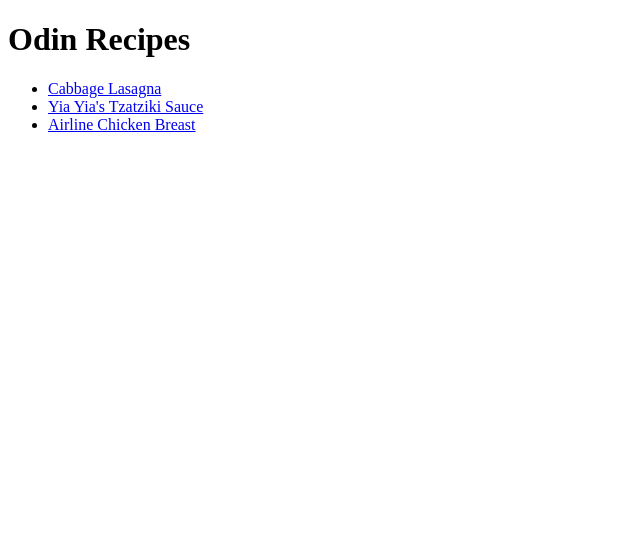
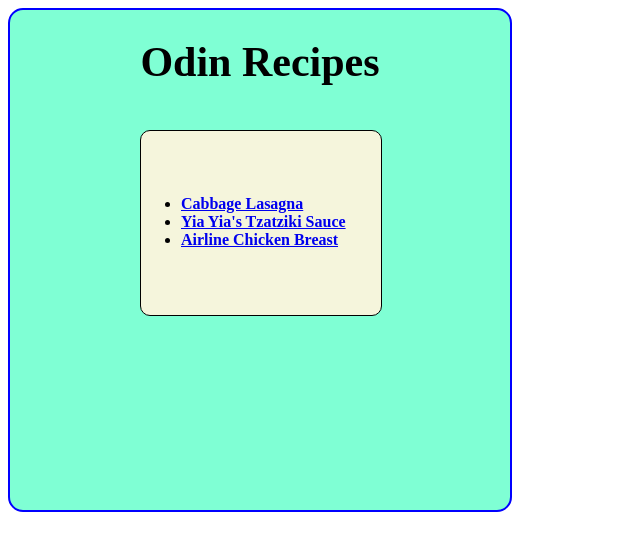
Before and after one commit to ingGGRM/odin-recipes, a plain HTML site: page index.html in a window 1280 px wide. Shown: the whole page, without its empty margins (0-640 px from the left). Drawn offline with Linux system fonts and the light colour scheme.

Commit message:
Add initial style sheet for the index page

```diff
--- a/index.html
+++ b/index.html
@@ -5,13 +5,16 @@
     <meta http-equiv="X-UA-Compatible" content="IE=edge">
     <meta name="viewport" content="width=device-width, initial-scale=1.0">
     <title>Odin Recipes</title>
+    <link rel="stylesheet" href="./styles.css">
 </head>
 <body>
-    <h1>Odin Recipes</h1>
-    <ul>
-        <li><a href="./recipes/cabbage-lasagna.html">Cabbage Lasagna</a></li>
-        <li><a href="./recipes/yia-yia-tzatziki-sauce.html">Yia Yia's Tzatziki Sauce</a></li>
-        <li><a href="./recipes/airline-chicken-breast.html">Airline Chicken Breast</a></li>
-    </ul>
+    <div>
+        <h1 id="main">Odin Recipes</h1>
+        <ul>
+            <li><a href="./recipes/cabbage-lasagna.html">Cabbage Lasagna</a></li>
+            <li><a href="./recipes/yia-yia-tzatziki-sauce.html">Yia Yia's Tzatziki Sauce</a></li>
+            <li><a href="./recipes/airline-chicken-breast.html">Airline Chicken Breast</a></li>
+        </ul>
+    </div>
 </body>
 </html>
--- /dev/null
+++ b/styles.css
@@ -0,0 +1,24 @@
+div {
+    width: 500px;
+    height: 500px;
+    background-color: aquamarine;
+    border-radius: 15px;
+    border: 2px solid blue;
+}
+
+#main {
+    font-size: 42px;
+    text-align: center;
+}
+
+ul {
+    font-weight: bolder;
+    width: 200px;
+    height: 120px;
+    position: fixed; /* or absolute */
+    left: 140px;
+    background-color: beige;
+    border-radius: 10px;
+    border: 1px solid black;
+    padding-top: 5%;
+}
```
Also changed, not shown: recipes/airline-chicken-breast.html (+1 -0 lines), recipes/cabbage-lasagna.html (+1 -0 lines).
